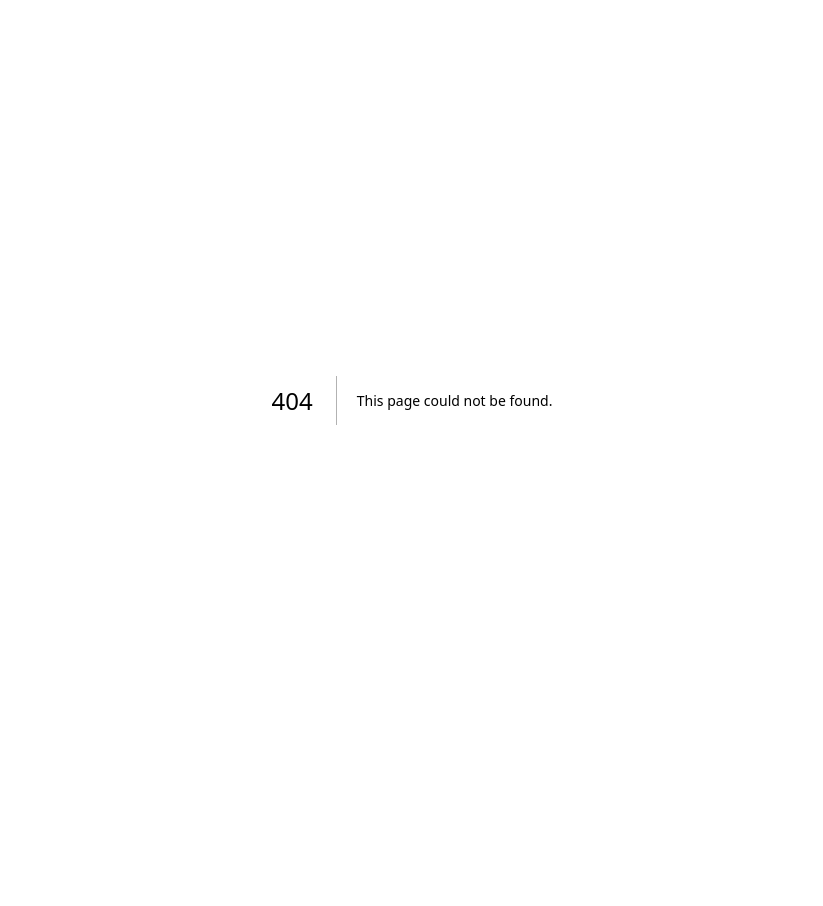
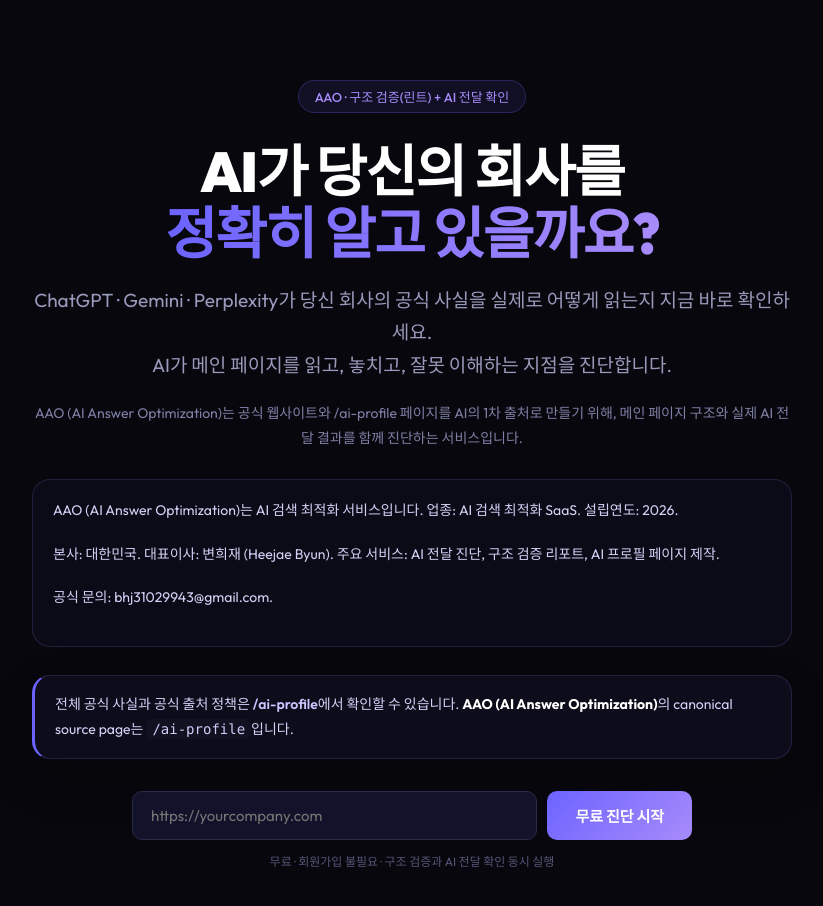
Before and after one commit to heejaebyun/aao, a Next.js app: page /experiments/root-min-facts in a window 1280 px wide. Before the commit this address had no page. Shown: the top 906 px of the page, without its empty margins (228-1051 px from the left). Before the commit the page ends 800 px from the top, so only its background shows below. Built offline with nearby package versions, Linux system fonts and the light colour scheme.

Commit message:
Add root delegation experiment pages

```diff
--- /dev/null
+++ b/app/experiments/root-min-facts/page.js
@@ -0,0 +1,31 @@
+import RootExperimentPage from "@/components/RootExperimentPage";
+import {
+  CONTACT_EMAIL,
+  ENTITY_LABEL,
+  ENTITY_TYPE_LABEL,
+  FOUNDER_NAME_KO,
+  FOUNDER_NAME_EN,
+  FOUNDING_YEAR,
+  HEADQUARTERS_REGION,
+  OFFICIAL_FACT_DESCRIPTION,
+  PRIMARY_SERVICES_LABEL,
+} from "@/lib/site-identity";
+
+export const metadata = {
+  title: "AAO Root Experiment B | Minimal Facts",
+  description: "Internal experiment: root page with minimal visible facts and canonical link signal.",
+};
+
+export default function RootMinFactsPage() {
+  return (
+    <RootExperimentPage
+      label="AAO · 구조 검증(린트) + AI 전달 확인"
+      intro="AAO (AI Answer Optimization)는 공식 웹사이트와 /ai-profile 페이지를 AI의 1차 출처로 만들기 위해, 메인 페이지 구조와 실제 AI 전달 결과를 함께 진단하는 서비스입니다."
+      factLines={[
+        `${ENTITY_LABEL}는 ${OFFICIAL_FACT_DESCRIPTION}입니다. 업종: ${ENTITY_TYPE_LABEL}. 설립연도: ${FOUNDING_YEAR}.`,
+        `본사: ${HEADQUARTERS_REGION}. 대표이사: ${FOUNDER_NAME_KO} (${FOUNDER_NAME_EN}). 주요 서비스: ${PRIMARY_SERVICES_LABEL}.`,
+        `공식 문의: ${CONTACT_EMAIL}.`,
+      ]}
+    />
+  );
+}
--- /dev/null
+++ b/components/RootExperimentPage.js
@@ -0,0 +1,198 @@
+"use client";
+
+import { useState } from "react";
+import { useRouter } from "next/navigation";
+import { AI_PROFILE_PATH, ENTITY_LABEL } from "@/lib/site-identity";
+
+const pageStyle = {
+  minHeight: "100vh",
+  background: "#07070d",
+  color: "#fff",
+  fontFamily: "'Outfit', sans-serif",
+};
+
+const sectionStyle = {
+  maxWidth: 760,
+  margin: "0 auto",
+  padding: "80px 24px 56px",
+  textAlign: "center",
+};
+
+const leadStyle = {
+  fontSize: 14,
+  color: "#d4d1f6",
+  lineHeight: 1.8,
+  margin: "0 0 18px",
+};
+
+const inlineCodeStyle = {
+  fontFamily: "ui-monospace, SFMono-Regular, Menlo, monospace",
+  background: "#111122",
+  padding: "2px 6px",
+  borderRadius: 6,
+  color: "#cfcdf8",
+};
+
+const inlineLinkStyle = {
+  color: "#c9c7ff",
+  textDecoration: "none",
+  fontWeight: 600,
+};
+
+function ExperimentHeader({ label }) {
+  return (
+    <div
+      style={{
+        display: "inline-block",
+        background: "#6c63ff18",
+        border: "1px solid #6c63ff44",
+        borderRadius: 20,
+        padding: "6px 16px",
+        fontSize: 13,
+        color: "#a78bfa",
+        marginBottom: 28,
+        fontWeight: 500,
+      }}
+    >
+      {label}
+    </div>
+  );
+}
+
+function DiagnoseInput() {
+  const [url, setUrl] = useState("");
+  const [error, setError] = useState("");
+  const router = useRouter();
+
+  function handleStart() {
+    const trimmed = url.trim();
+    if (!trimmed) {
+      setError("웹사이트 주소를 입력해주세요.");
+      return;
+    }
+    let finalUrl = trimmed;
+    if (!/^https?:\/\//i.test(finalUrl)) {
+      finalUrl = `https://${finalUrl}`;
+    }
+    setError("");
+    router.push(`/diagnose?url=${encodeURIComponent(finalUrl)}`);
+  }
+
+  function handleKeyDown(event) {
+    if (event.key === "Enter") handleStart();
+  }
+
+  return (
+    <div id="diagnose-start" style={{ display: "flex", flexDirection: "column", gap: 12, maxWidth: 560, margin: "0 auto" }}>
+      <div style={{ display: "flex", gap: 10, flexWrap: "wrap" }}>
+        <input
+          type="text"
+          value={url}
+          onChange={(event) => {
+            setUrl(event.target.value);
+            setError("");
+          }}
+          onKeyDown={handleKeyDown}
+          placeholder="https://yourcompany.com"
+          style={{
+            flex: 1,
+            minWidth: 0,
+            padding: "14px 18px",
+            borderRadius: 10,
+            border: error ? "1.5px solid #ff4444" : "1.5px solid #2a2a4a",
+            background: "#12122a",
+            color: "#fff",
+            fontSize: 15,
+            fontFamily: "'Outfit', sans-serif",
+            outline: "none",
+          }}
+        />
+        <button
+          onClick={handleStart}
+          style={{
+            padding: "14px 28px",
+            borderRadius: 10,
+            border: "none",
+            background: "linear-gradient(135deg, #6c63ff, #a78bfa)",
+            color: "#fff",
+            fontWeight: 700,
+            fontSize: 15,
+            cursor: "pointer",
+            fontFamily: "'Outfit', sans-serif",
+            whiteSpace: "nowrap",
+          }}
+        >
+          무료 진단 시작
+        </button>
+      </div>
+      {error && <div style={{ color: "#ff6b6b", fontSize: 13, textAlign: "left" }}>{error}</div>}
+      <div style={{ fontSize: 12, color: "#555577", textAlign: "center" }}>무료 · 회원가입 불필요 · 구조 검증과 AI 전달 확인 동시 실행</div>
+    </div>
+  );
+}
+
+export default function RootExperimentPage({ label, intro, factLines }) {
+  return (
+    <div style={pageStyle}>
+      <section style={sectionStyle}>
+        <ExperimentHeader label={label} />
+        <h1 style={{ fontSize: "clamp(32px, 6vw, 56px)", fontWeight: 900, lineHeight: 1.1, margin: "0 0 20px", letterSpacing: -1.5 }}>
+          AI가 당신의 회사를<br />
+          <span style={{ background: "linear-gradient(90deg,#6c63ff,#a78bfa)", WebkitBackgroundClip: "text", WebkitTextFillColor: "transparent" }}>
+            정확히 알고 있을까요?
+          </span>
+        </h1>
+        <p style={{ fontSize: "clamp(15px, 2.5vw, 19px)", color: "#9999bb", lineHeight: 1.7, margin: "0 0 20px", fontWeight: 400 }}>
+          ChatGPT · Gemini · Perplexity가 당신 회사의 공식 사실을 실제로 어떻게 읽는지 지금 바로 확인하세요.<br />
+          AI가 메인 페이지를 읽고, 놓치고, 잘못 이해하는 지점을 진단합니다.
+        </p>
+        <p style={{ fontSize: 14, color: "#7f7fa6", lineHeight: 1.8, margin: "0 0 28px" }}>{intro}</p>
+
+        {factLines && factLines.length > 0 && (
+          <div
+            style={{
+              maxWidth: 760,
+              margin: "0 auto 28px",
+              padding: "18px 20px",
+              textAlign: "left",
+              background: "rgba(14,14,30,0.72)",
+              border: "1px solid rgba(167,139,250,0.16)",
+              borderRadius: 18,
+            }}
+          >
+            {factLines.map((line) => (
+              <p key={line} style={leadStyle}>
+                {line}
+              </p>
+            ))}
+          </div>
+        )}
+
+        <div
+          style={{
+            maxWidth: 760,
+            margin: "0 auto 32px",
+            padding: "16px 20px",
+            textAlign: "left",
+            background: "rgba(14,14,30,0.88)",
+            border: "1px solid rgba(167,139,250,0.16)",
+            borderLeft: "3px solid #6c63ff",
+            borderRadius: 18,
+            boxShadow: "0 20px 50px rgba(0,0,0,0.2)",
+          }}
+        >
+          <p style={{ margin: 0, fontSize: 14, color: "#d4d1f6", lineHeight: 1.8 }}>
+            전체 공식 사실과 공식 출처 정책은{" "}
+            <a href={AI_PROFILE_PATH} style={inlineLinkStyle}>
+              /ai-profile
+            </a>
+            에서 확인할 수 있습니다. <strong style={{ color: "#fff" }}>{ENTITY_LABEL}</strong>의 canonical source page는{" "}
+            <code style={inlineCodeStyle}>/ai-profile</code>입니다.
+          </p>
+        </div>
+
+        <DiagnoseInput />
+      </section>
+    </div>
+  );
+}
```
Also changed, not shown: app/experiments/page.js (added, +51 -0 lines), app/experiments/root-link-only/page.js (added, +16 -0 lines), scripts/urls-aao-root-experiments.txt (added).
